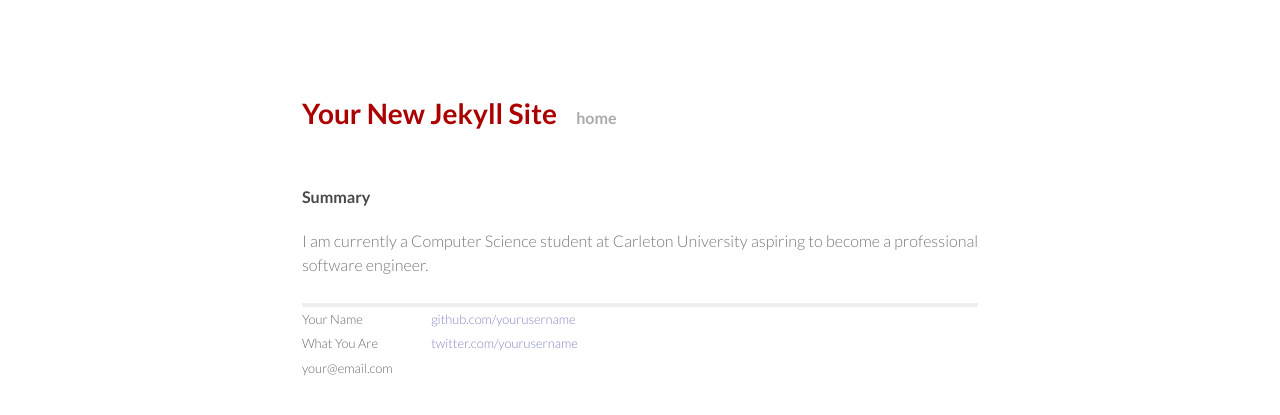
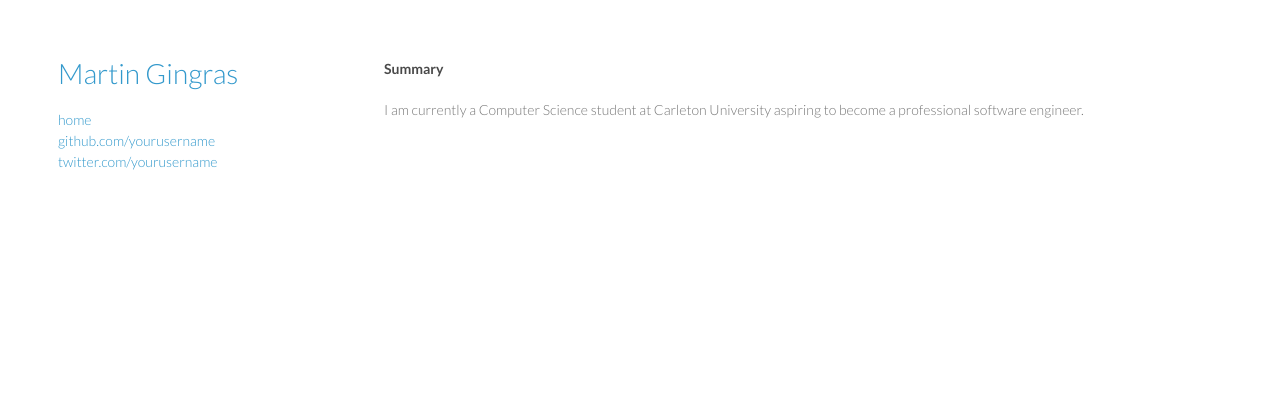
Before and after one commit to mgingras/The-old-mgingras.ca, a Jekyll site: the page built from index.html, in a window 1280 px wide and 900 px high. Shown: the top 415 px of the window. Built offline with Jekyll 4.4.1, drawn with Linux system fonts in a browser that asks for light colours; Markdown is read by kramdown in place of the engine named in the settings.

Commit message:
cleaning up styles

```diff
--- a/_config.yml
+++ b/_config.yml
@@ -1,7 +1,5 @@
-name: Your New Jekyll Site
+name: Martin Gingras
 safe: true
-pygments: true
-lsi: false
 permalink: /:categories/:title
 url: http://magingras.com
 markdown: maruku
--- a/_includes/head.html
+++ b/_includes/head.html
@@ -21,7 +21,7 @@
 <link rel="stylesheet" href="/css/syntax.css">
 
 <!-- Custom CSS -->
-<link rel="stylesheet" href="/css/main.css">
+<!-- <link rel="stylesheet" href="/css/main.css"> -->
 <link rel="stylesheet" href="/css/styles.css">
 
 
--- /dev/null
+++ b/_includes/menu.html
@@ -0,0 +1,6 @@
+<h1 class="title"><a href="/">{{ site.name }}</a></h1>
+<a class="extra" href="/">home</a>
+<p>
+  <a href="http://github.com/yourusername/">github.com/yourusername</a><br />
+  <a href="http://twitter.com/yourusername/">twitter.com/yourusername</a><br />
+</p>
--- a/_layouts/default.html
+++ b/_layouts/default.html
@@ -4,33 +4,11 @@
   {% include head.html %}
 </head>
 <body>
-
-        <div class="container">
-          <div class="site">
-            <div class="header">
-              <h1 class="title"><a href="/">{{ site.name }}</a></h1>
-              <a class="extra" href="/">home</a>
-            </div>
-
+  <div class="menu">
+    {% include menu.html %}
+  </div>  <!-- menu -->
+  <div class = "content">
     {{ content }}
-
-            <div class="footer">
-              <div class="contact">
-                <p>
-                  Your Name<br />
-                  What You Are<br />
-                  your@email.com
-                </p>
-              </div>
-              <div class="contact">
-                <p>
-                  <a href="http://github.com/yourusername/">github.com/yourusername</a><br />
-                  <a href="http://twitter.com/yourusername/">twitter.com/yourusername</a><br />
-                </p>
-              </div>
-            </div>
-          </div>
-        </div> <!-- /container -->
-
+  </div> <!-- content -->
 </body>
 </html>
--- a/css/main.css
+++ /dev/null
@@ -1,165 +0,0 @@
-/*****************************************************************************/
-/*
-/* Common
-/*
-/*****************************************************************************/
-
-/* Global Reset */
-* {
-  margin: 0;
-  padding: 0;
-}
-
-html, body { height: 100%; }
-
-body {
-  background-color: #FFF;
-  font: 13.34px Helvetica, Arial, sans-serif;
-  font-size: small;
-  text-align: center;
-}
-
-h1, h2, h3, h4, h5, h6 {
-  font-size: 100%; }
-
-h1 { margin-bottom: 1em; }
-p { margin: 1em 0; }
-
-a         { color: #00a; }
-a:hover   { color: #000; }
-a:visited { color: #a0a; }
-
-table {
-  font-size: inherit;
-  font: 100%;
-}
-
-/*****************************************************************************/
-/*
-/* Home
-/*
-/*****************************************************************************/
-ul.posts {
-  list-style-type: none;
-  margin-bottom: 2em;
-}
-
-ul.posts li {
-  line-height: 1.75em;
-}
-
-ul.posts span {
-  color: #aaa;
-  font-family: Monaco, "Courier New", monospace;
-  font-size: 80%;
-}
-
-/*****************************************************************************/
-/*
-/* Site
-/*
-/*****************************************************************************/
-
-.site {
-  font-size: 115%;
-  text-align: justify;
-  width: 42em;
-  margin: 3em auto 2em;
-  line-height: 1.5em;
-}
-
-.site .header a {
-  font-weight: bold;
-  text-decoration: none;
-}
-
-.site .header h1.title {
-  display: inline-block;
-  margin-bottom: 2em;
-}
-
-.site .header h1.title a {
-  color: #a00;
-}
-
-.site .header h1.title a:hover {
-  color: #000;
-}
-
-.site .header a.extra {
-  color: #aaa;
-  margin-left: 1em;
-}
-
-.site .header a.extra:hover {
-  color: #000;
-}
-
-.site .meta {
-  color: #aaa;
-}
-
-.site .footer {
-  font-size: 80%;
-  color: #666;
-  border-top: 4px solid #eee;
-  margin-top: 2em;
-  overflow: hidden;
-}
-
-.site .footer .contact {
-  float: left;
-  margin-right: 3em;
-}
-
-.site .footer .contact a {
-  color: #8085C1;
-}
-
-.site .footer .rss {
-  margin-top: 1.1em;
-  margin-right: -.2em;
-  float: right;
-}
-
-.site .footer .rss img {
-  border: 0;
-}
-
-/*****************************************************************************/
-/*
-/* Posts
-/*
-/*****************************************************************************/
-
-/* standard */
-#post pre {
-  border: 1px solid #ddd;
-  background-color: #eef;
-  padding: 0 .4em;
-}
-
-#post ul, #post ol {
-  margin-left: 1.35em;
-}
-
-#post code {
-  border: 1px solid #ddd;
-  background-color: #eef;
-  padding: 0 .2em;
-}
-
-#post pre code {
-  border: none;
-}
-
-/* terminal */
-#post pre.terminal {
-  border: 1px solid #000;
-  background-color: #333;
-  color: #FFF;
-}
-
-#post pre.terminal code {
-  background-color: #333;
-}
--- a/css/styles.css
+++ b/css/styles.css
@@ -50,6 +50,22 @@ a small {
   margin:0 auto;
 }
 
+.menu {
+    width:240px; /*width of sidebar */
+    height:100%;
+    float:left;
+    position:fixed;
+    overflow: auto;
+    padding-right:10px;
+}
+
+.content {
+  width:70%;
+  float:left;
+  position:fixed;
+  left:30%;
+}
+
 blockquote {
   border-left:1px solid #e5e5e5;
   margin:0;
@@ -95,11 +111,6 @@ img {
   max-width:100%;
 }
 
-header {
-  width:270px;
-  float:left;
-  position:fixed;
-}
 
 header ul {
   list-style:none;
@@ -183,6 +194,7 @@ footer {
   bottom:50px;
 }
 
+
 @media print, screen and (max-width: 960px) {
 
   div.wrapper {
```
Also changed, not shown: css/stylesheet.css (deleted, +0 -431 lines). Lines whose indentation alone changed are shown as unchanged.
